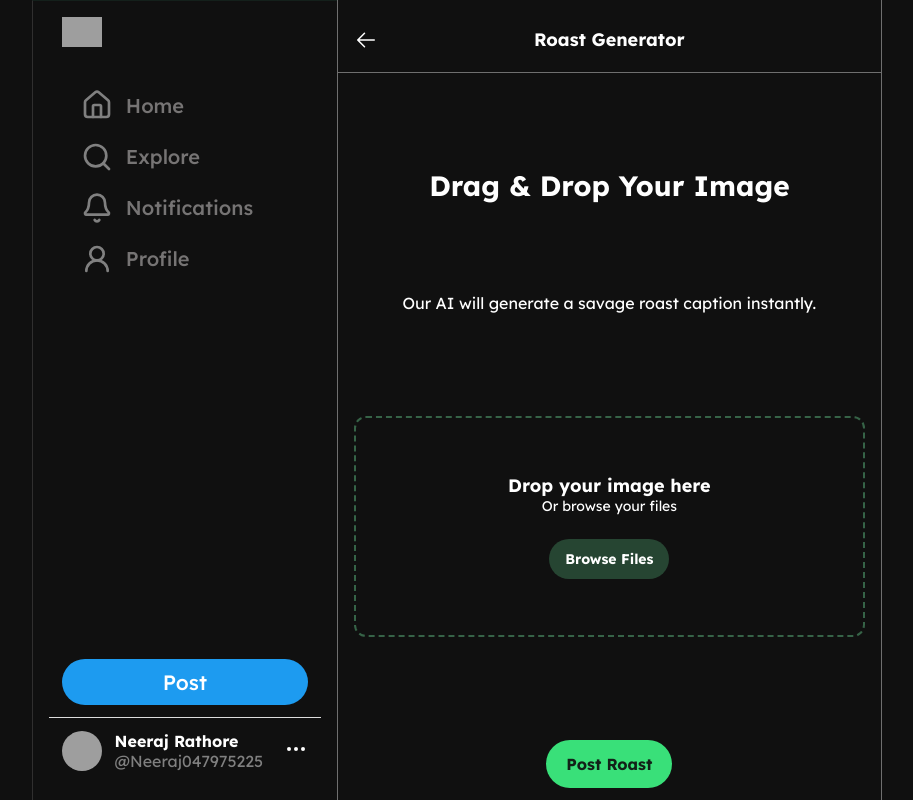
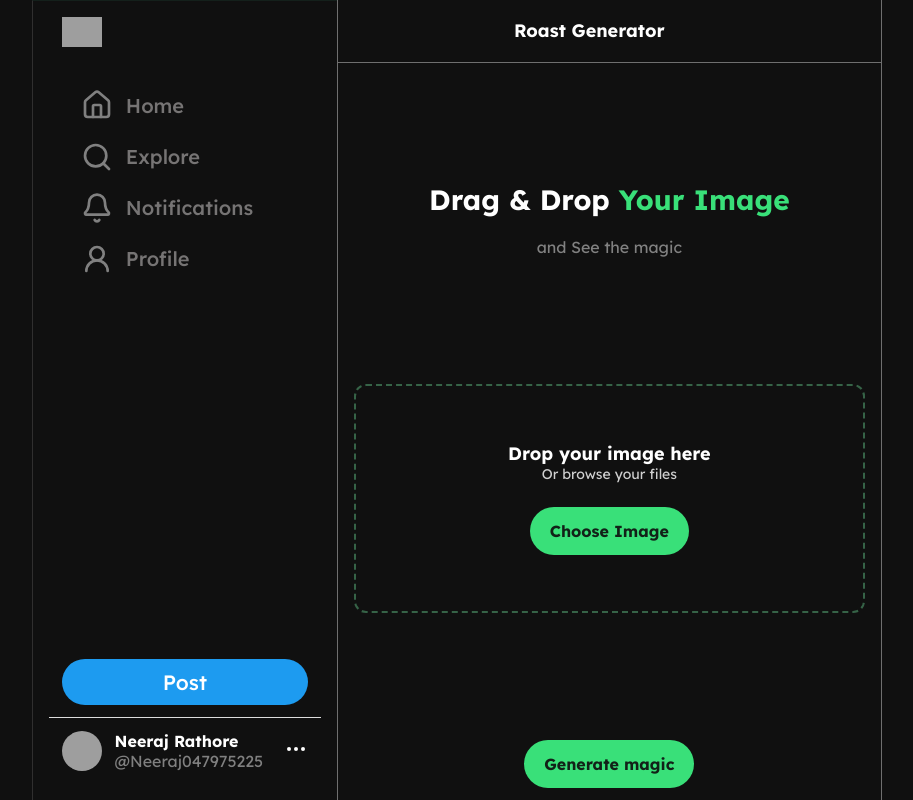
Before and after one commit to NeerajX-code/RoastMedia_Frontend, a React (Vite) app: page /Post in a window 1280 px wide. Shown: the whole page, without its empty margins (183-1096 px from the left). Built offline with nearby package versions, Linux system fonts and the light colour scheme; grey boxes are pictures that could not be loaded; a web font is replaced by a local one.

Commit message:
post ui and api

```diff
--- a/src/pages/Home/Home.jsx
+++ b/src/pages/Home/Home.jsx
@@ -7,10 +7,10 @@ const Home = () => {
   const posts = [
     {
       username: "JohnDoe",
-      image: "https://ik.imagekit.io/nkde9n0dc/baf8f3a4-e595-47fb-9445-c75e66597d23_Iw-1qYj_z",
+      image: "https://encrypted-tbn0.gstatic.com/images?q=tbn:ANd9GcRa2u7UKUlNuOGSrw2-h-oIz99LT8N37JWqXQ&s",
       caption: "My latest selfie!",
       roast: "You look like a potato that just learned about the gym.",
-      likes: 24,
+      likes: 99,
       comments: 5,
       shares: 2,
       bookmarks: 3
--- a/src/pages/Post/Post.css
+++ b/src/pages/Post/Post.css
@@ -5,69 +5,63 @@
   flex: 1;
   justify-content: space-between;
   background-color: #101010;
-  border: 1px solid rgba(255, 255, 255, 0.396);
-  border-top: none;
-  border-bottom: none;
+  border-inline: 1px solid rgba(255, 255, 255, 0.396);
   overflow-x: hidden;
   font-family: "Plus Jakarta Sans", "Noto Sans", sans-serif;
 }
 .roast-generator__header {
   display: flex;
   align-items: center;
-  background-color: #101010;
-  padding: 1rem;
+  justify-content: center;
+  background-color: inherit;
+  color: white;
+  padding: clamp(0.75rem, 2vw, 1.25rem);
   border-bottom: 1px solid rgba(255, 255, 255, 0.396);
-  padding-bottom: 0.5rem;
-  justify-content: space-between;
-}
-.roast-generator__back-icon {
-  color: white;
-  display: flex;
-  width: 3rem;
-  height: 3rem;
-  align-items: center;
-  cursor: pointer;
-}
-.roast-generator__back-icon svg {
-  width: 24px;
-  height: 24px;
+  position: sticky;
+  top: 0;
+  z-index: 10;
 }
 .roast-generator__title {
+  flex: 1;
   color: white;
-  font-size: 1.125rem;
-  font-weight: bold;
+  font-size: clamp(1rem, 1.5vw, 1.125rem);
+  font-weight: 700;
   line-height: 1.2;
-  flex: 1;
   text-align: center;
-  padding-right: 3rem;
+  padding-right: clamp(2.5rem, 3vw, 3rem);
 }
 .roast-generator__main-title {
   color: white;
-  font-weight: bold;
-  font-size: 28px;
+  font-weight: 700;
+  font-size: clamp(1.5rem, 3vw, 1.75rem);
   text-align: center;
-  padding: 1.25rem 1rem 0.75rem;
+  padding: clamp(1rem, 2vw, 1.25rem) clamp(0.75rem, 1vw, 1rem) clamp(0.5rem, 1vw, 0.75rem);
 }
 .roast-generator__subtitle {
-  color: white;
-  font-size: 1rem;
-  font-weight: normal;
+  color: rgba(255, 255, 255, 0.475);
+  font-size: clamp(0.9rem, 2vw, 1rem);
+  font-weight: 400;
   text-align: center;
-  padding: 0.25rem 1rem 0.75rem;
+  padding: clamp(0.25rem, 1vw, 0.5rem) clamp(1rem, 2vw, 1.5rem) clamp(0.5rem, 1vw, 0.75rem);
 }
 .roast-generator__dropzone-wrapper {
   display: flex;
   flex-direction: column;
-  padding: 1rem;
+  padding: clamp(0.75rem, 2vw, 1rem);
 }
 .roast-generator__dropzone {
   display: flex;
   flex-direction: column;
   align-items: center;
-  gap: 1.5rem;
+  gap: clamp(1rem, 2vw, 1.5rem);
   border: 2px dashed #366347;
   border-radius: 0.75rem;
-  padding: 3.5rem 1.5rem;
+  padding: clamp(2.5rem, 5vw, 3.5rem) clamp(1rem, 2vw, 1.5rem);
+  transition: border-color 0.3s ease, background-color 0.3s ease;
+}
+.roast-generator__dropzone:hover {
+  border-color: #39e079;
+  background-color: rgba(57, 224, 121, 0.05);
 }
 .roast-generator__dropzone-texts {
   max-width: 480px;
@@ -75,44 +69,63 @@
 }
 .roast-generator__dropzone-texts .dropzone-title {
   color: white;
-  font-size: 1.125rem;
-  font-weight: bold;
+  font-size: clamp(1rem, 2vw, 1.125rem);
+  font-weight: 700;
   line-height: 1.3;
 }
 .roast-generator__dropzone-texts .dropzone-subtitle {
-  color: white;
-  font-size: 0.875rem;
-  font-weight: normal;
+  color: rgba(255, 255, 255, 0.8);
+  font-size: clamp(0.8rem, 1.5vw, 0.875rem);
+  font-weight: 400;
 }
-.roast-generator .dropzone-btn {
+.roast-generator__capture-btn {
+  display: flex;
+  flex-wrap: wrap;
+  justify-content: center;
+  gap: clamp(0.75rem, 2.5vw, 1.2rem);
+}
+.roast-generator__footer {
+  display: flex;
+  flex-direction: column;
+  align-items: center;
+  gap: clamp(0.5rem, 1vw, 0.75rem);
+  padding: clamp(0.5rem, 2vw, 0.75rem) clamp(0.75rem, 2vw, 1rem);
+}
+.roast-generator .post-btn {
+  display: inline-flex;
+  align-items: center;
+  justify-content: center;
   min-width: 84px;
   max-width: 480px;
-  height: 2.5rem;
-  padding: 0 1rem;
-  background-color: #264532;
-  color: white;
-  font-size: 0.875rem;
-  font-weight: bold;
+  height: clamp(2.5rem, 4vw, 3rem);
+  padding: 0 clamp(1rem, 2.5vw, 1.25rem);
+  background-color: #39e079;
+  color: #122118;
+  font-size: clamp(0.9rem, 1.5vw, 1rem);
+  font-weight: 700;
   border-radius: 9999px;
   cursor: pointer;
   border: none;
+  transition: transform 0.25s ease, background 0.25s ease;
 }
-.roast-generator__footer {
-  display: flex;
-  padding: 0.75rem 1rem;
-  flex-direction: column;
-  align-items: center;
+.roast-generator .post-btn:hover {
+  transform: translateY(-2px);
+  background-color: #2fc56a;
 }
-.roast-generator .post-btn {
-  min-width: 84px;
-  max-width: 480px;
-  height: 3rem;
-  padding: 0 1.25rem;
-  background-color: #39e079;
-  color: #122118;
-  font-size: 1rem;
-  font-weight: bold;
-  border-radius: 9999px;
-  cursor: pointer;
-  border: none;
+.roast-generator .post-btn:active {
+  transform: scale(0.96);
+}
+.roast-generator .mobile-only {
+  display: none;
+}
+.roast-generator .desktop-only {
+  display: inline-block;
+}
+@media (max-width: 600px) {
+  .roast-generator .mobile-only {
+    display: inline-flex;
+  }
+  .roast-generator .desktop-only {
+    display: none;
+  }
 }/*# sourceMappingURL=Post.css.map */
--- a/src/pages/Post/Post.jsx
+++ b/src/pages/Post/Post.jsx
@@ -1,48 +1,132 @@
-import React from "react";
+import React, { useRef, useState } from "react";
 import "./Post.css";
 
 const Post = () => {
+  const [preview, setPreview] = useState(null);
+  const [isDragging, setIsDragging] = useState(false);
+
+  const desktopInputRef = useRef(null);
+  const galleryInputRef = useRef(null);
+
+  // Handle file selection (from input or drop)
+  const handleImageChange = (e) => {
+    const file = e.target.files ? e.target.files[0] : e.dataTransfer.files[0];
+
+    if (file) {
+      setPreview(URL.createObjectURL(file));
+      console.log(file);
+    }
+  };
+
+  // Drag over event (prevents browser from opening the file)
+  const handleDragOver = (e) => {
+    e.preventDefault();
+    setIsDragging(true);
+  };
+
+  // Drag leave event (when leaving dropzone)
+  const handleDragLeave = () => {
+    setIsDragging(false);
+  };
+
+  // Drop event (when user drops file)
+  const handleDrop = (e) => {
+    e.preventDefault();
+    setIsDragging(false);
+
+    const file = e.dataTransfer.files[0];
+    console.log(file);
+
+    if (file) {
+      setPreview(URL.createObjectURL(file));
+    }
+  };
+
+  const submitHandler = () => {
+    console.log('hello');
+  }
+
   return (
     <div className="roast-generator">
-      {/* Header */}
       <div className="roast-generator__header">
-        <div className="roast-generator__back-icon">
-          <svg
-            xmlns="http://www.w3.org/2000/svg"
-            width="24px"
-            height="24px"
-            fill="currentColor"
-            viewBox="0 0 256 256"
-          >
-            <path d="M224,128a8,8,0,0,1-8,8H59.31l58.35,58.34a8,8,0,0,1-11.32,11.32l-72-72a8,8,0,0,1,0-11.32l72-72a8,8,0,0,1,11.32,11.32L59.31,120H216A8,8,0,0,1,224,128Z"></path>
-          </svg>
-        </div>
         <h2 className="roast-generator__title">Roast Generator</h2>
       </div>
 
-      {/* Heading */}
-      <h2 className="roast-generator__main-title">
-        Drag &amp; Drop Your Image
-      </h2>
-      <p className="roast-generator__subtitle">
-        Our AI will generate a savage roast caption instantly.
-      </p>
+      <div className="roast-generator__content">
+        <h2 className="roast-generator__main-title">Drag &amp; Drop <span style={{
+          color: "#39E079",
+        }}>Your Image</span></h2>
 
-      {/* Dropzone */}
+        <p className="roast-generator__subtitle">
+          and See the magic
+        </p>
+      </div>
+
       <div className="roast-generator__dropzone-wrapper">
-        <div className="roast-generator__dropzone">
+        <div
+          className={`roast-generator__dropzone ${isDragging ? "dragging" : ""}`}
+          onDragOver={handleDragOver}
+          onDragLeave={handleDragLeave}
+          onDrop={handleDrop}
+        >
           <div className="roast-generator__dropzone-texts">
             <p className="dropzone-title">Drop your image here</p>
             <p className="dropzone-subtitle">Or browse your files</p>
           </div>
-          <button className="dropzone-btn">Browse Files</button>
+
+          <div className="roast-generator__capture-btn">
+            <button
+              type="button"
+              className="post-btn desktop-only"
+              onClick={() => desktopInputRef.current.click()}
+            >
+              Choose Image
+            </button>
+            <input
+              ref={desktopInputRef}
+              type="file"
+              accept="image/*"
+              hidden
+              onChange={handleImageChange}
+            />
+
+            <button
+              type="button"
+              className="post-btn mobile-only"
+              onClick={() => galleryInputRef.current.click()}
+            >
+              Gallery
+            </button>
+            <input
+              ref={galleryInputRef}
+              type="file"
+              accept="image/*"
+              hidden
+              onChange={handleImageChange}
+            />
+          </div>
         </div>
       </div>
 
-      {/* Footer Button */}
+      {preview && (
+        <div style={{ marginTop: "20px", textAlign: "center" }}>
+          <img
+            src={preview}
+            alt="preview"
+            style={{
+              width: "200px",
+              height: "fit-content",
+              objectFit: "contain",
+              borderRadius: "12px",
+            }}
+          />
+        </div>
+      )}
+
       <div className="roast-generator__footer">
-        <button className="post-btn">Post Roast</button>
-        <div className="footer-space"></div>
+        <button className="post-btn" type="submit" onClick={submitHandler}>
+          Generate magic
+        </button>
       </div>
     </div>
   );
--- a/src/pages/Post/Post.scss
+++ b/src/pages/Post/Post.scss
@@ -4,78 +4,72 @@
   flex-direction: column;
   flex: 1;
   justify-content: space-between;
-    //   background-color: #122118;
   background-color: #101010;
-    border: 1px solid rgba(255, 255, 255, 0.396);
-    border-top: none;
-    border-bottom: none;
+  border-inline: 1px solid rgba(255, 255, 255, 0.396);
   overflow-x: hidden;
   font-family: "Plus Jakarta Sans", "Noto Sans", sans-serif;
 
   &__header {
     display: flex;
     align-items: center;
-        background-color: #101010;
-        padding: 1rem;
+    justify-content: center;
+    background-color: inherit;
+    color: white;
+    padding: clamp(0.75rem, 2vw, 1.25rem);
     border-bottom: 1px solid rgba(255, 255, 255, 0.396);
-        padding-bottom: 0.5rem;
-        justify-content: space-between;
-    }
-
-    &__back-icon {
-        color: white;
-        display: flex;
-        width: 3rem;
-        height: 3rem;
-        align-items: center;
-        cursor: pointer;
-
-        svg {
-            width: 24px;
-            height: 24px;
-        }
+    position: sticky;
+    top: 0;
+    z-index: 10;
   }
 
   &__title {
+    flex: 1;
     color: white;
-        font-size: 1.125rem;
-        font-weight: bold;
+    font-size: clamp(1rem, 1.5vw, 1.125rem);
+    font-weight: 700;
     line-height: 1.2;
-        flex: 1;
     text-align: center;
-        padding-right: 3rem;
+    padding-right: clamp(2.5rem, 3vw, 3rem);
   }
 
   &__main-title {
     color: white;
-        font-weight: bold;
-        font-size: 28px;
+    font-weight: 700;
+    font-size: clamp(1.5rem, 3vw, 1.75rem);
     text-align: center;
-        padding: 1.25rem 1rem 0.75rem;
+    padding: clamp(1rem, 2vw, 1.25rem) clamp(0.75rem, 1vw, 1rem)
+      clamp(0.5rem, 1vw, 0.75rem);
   }
 
   &__subtitle {
-        color: white;
-        font-size: 1rem;
-        font-weight: normal;
+    color: rgba(255, 255, 255, 0.475);
+    font-size: clamp(0.9rem, 2vw, 1rem);
+    font-weight: 400;
     text-align: center;
-        padding: 0.25rem 1rem 0.75rem;
+    padding: clamp(0.25rem, 1vw, 0.5rem) clamp(1rem, 2vw, 1.5rem)
+      clamp(0.5rem, 1vw, 0.75rem);
   }
 
   &__dropzone-wrapper {
     display: flex;
     flex-direction: column;
-        padding: 1rem;
+    padding: clamp(0.75rem, 2vw, 1rem);
   }
 
   &__dropzone {
     display: flex;
     flex-direction: column;
     align-items: center;
-        gap: 1.5rem;
+    gap: clamp(1rem, 2vw, 1.5rem);
     border: 2px dashed #366347;
     border-radius: 0.75rem;
-        padding: 3.5rem 1.5rem;
+    padding: clamp(2.5rem, 5vw, 3.5rem) clamp(1rem, 2vw, 1.5rem);
+    transition: border-color 0.3s ease, background-color 0.3s ease;
+
+    &:hover {
+      border-color: #39e079;
+      background-color: rgba(57, 224, 121, 0.05);
+    }
   }
 
   &__dropzone-texts {
@@ -84,52 +78,75 @@
 
     .dropzone-title {
       color: white;
-            font-size: 1.125rem;
-            font-weight: bold;
+      font-size: clamp(1rem, 2vw, 1.125rem);
+      font-weight: 700;
       line-height: 1.3;
     }
 
     .dropzone-subtitle {
-            color: white;
-            font-size: 0.875rem;
-            font-weight: normal;
+      color: rgba(255, 255, 255, 0.8);
+      font-size: clamp(0.8rem, 1.5vw, 0.875rem);
+      font-weight: 400;
     }
   }
 
-    .dropzone-btn {
-        min-width: 84px;
-        max-width: 480px;
-        height: 2.5rem;
-        padding: 0 1rem;
-        background-color: #264532;
-        color: white;
-        font-size: 0.875rem;
-        font-weight: bold;
-        border-radius: 9999px;
-        cursor: pointer;
-        border: none;
+  &__capture-btn {
+    display: flex;
+    flex-wrap: wrap;
+    justify-content: center;
+    gap: clamp(0.75rem, 2.5vw, 1.2rem);
   }
 
   &__footer {
     display: flex;
-        padding: 0.75rem 1rem;
     flex-direction: column;
     align-items: center;
+    gap: clamp(0.5rem, 1vw, 0.75rem);
+    padding: clamp(0.5rem, 2vw, 0.75rem) clamp(0.75rem, 2vw, 1rem);
   }
 
   .post-btn {
+    display: inline-flex;
+    align-items: center;
+    justify-content: center;
     min-width: 84px;
     max-width: 480px;
-        height: 3rem;
-        padding: 0 1.25rem;
+    height: clamp(2.5rem, 4vw, 3rem);
+    padding: 0 clamp(1rem, 2.5vw, 1.25rem);
     background-color: #39e079;
     color: #122118;
-        font-size: 1rem;
-        font-weight: bold;
+    font-size: clamp(0.9rem, 1.5vw, 1rem);
+    font-weight: 700;
     border-radius: 9999px;
     cursor: pointer;
     border: none;
+    transition: transform 0.25s ease, background 0.25s ease;
+
+    &:hover {
+      transform: translateY(-2px);
+      background-color: #2fc56a;
     }
 
+    &:active {
+      transform: scale(.96);
+    }
+  }
 
+  .mobile-only {
+    display: none;
   }
+
+  .desktop-only {
+    display: inline-block;
+  }
+
+  @media (max-width: 600px) {
+    .mobile-only {
+      display: inline-flex;
+    }
+
+    .desktop-only {
+      display: none;
+    }
+  }
+}
--- a/src/pages/Profile/Profile..jsx
+++ b/src/pages/Profile/Profile..jsx
@@ -3,6 +3,8 @@ import "./Profile.css";
 import { getUserProfile } from "../../store/Actions/userActions";
 import { useDispatch, useSelector } from "react-redux";
 import { useEffect } from "react";
+import { ArrowLeft } from "lucide-react";
+
 
 const Profile = () => {
   const { user, loading } = useSelector((state) => state.userReducer);
```
Also changed, not shown: 1 other file (tests, documents, lock files or other folders). Lines whose indentation alone changed are shown as unchanged.
